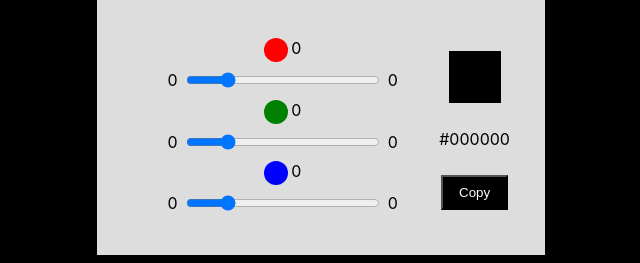
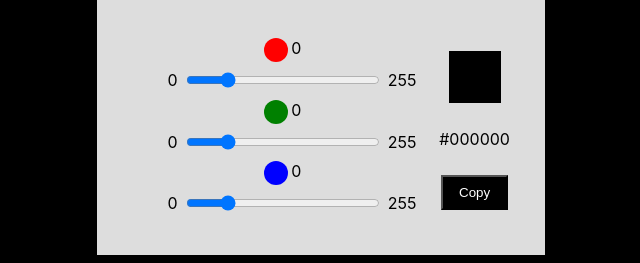
Before and after one commit to biswajitatgithub/color-selector-app, a React (Create React App) app: page / in a window 1280 px wide. Shown: the part 305-568 px from the top of the page, without its empty margins (319-959 px from the left). Built offline with nearby package versions, Linux system fonts and the light colour scheme; the HTML template or start-up script is replaced by a standard one.

Commit message:
bug fix: fix max slider value

```diff
--- a/src/Components/Slider/SliderInput.js
+++ b/src/Components/Slider/SliderInput.js
@@ -56,7 +56,7 @@ const SliderInput = (props) => {
           max={props.max}
           onChange={sliderChangeHandler}
         />
-        <span className="max">{props.min}</span>
+        <span className="max">{props.max}</span>
       </div>
     </Slide>
   );
```
